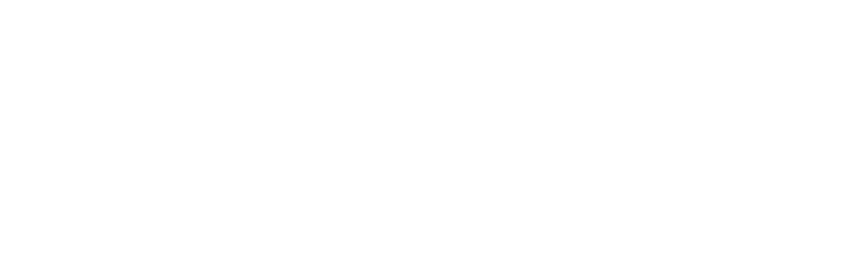
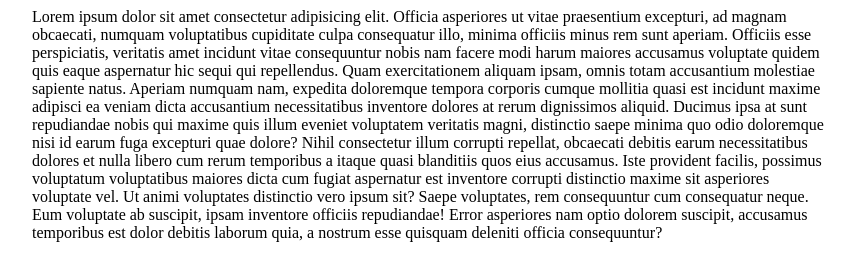
Before and after one commit to zazeli/3-errorsmile, a website: page index.html in a window 1280 px wide. Shown: the whole page, without its empty margins (208-1062 px from the left). Drawn offline with Linux system fonts and the light colour scheme.

Commit message:
Content center

```diff
--- a/index.html
+++ b/index.html
@@ -14,7 +14,21 @@
     <meta name="theme-color" content="#ffffff">
 </head>
 <body>
+  <div style="display: inline-block; width: 800px; margin-left: calc((100% - 800px) /2);">
+Lorem ipsum dolor sit amet consectetur adipisicing elit. Officia asperiores ut vitae praesentium excepturi, ad magnam obcaecati, numquam
+voluptatibus cupiditate culpa consequatur illo, minima officiis minus rem sunt aperiam. Officiis esse perspiciatis, veritatis amet incidunt
+vitae consequuntur nobis nam facere modi harum maiores accusamus voluptate quidem quis eaque aspernatur hic sequi qui repellendus. Quam
+ exercitationem aliquam ipsam, omnis totam accusantium molestiae sapiente natus. Aperiam numquam nam, expedita doloremque tempora corporis
+ cumque mollitia quasi est incidunt maxime adipisci ea veniam dicta accusantium necessitatibus inventore dolores at rerum dignissimos aliquid.
+  Ducimus ipsa at sunt repudiandae nobis qui maxime quis illum eveniet voluptatem veritatis magni, distinctio saepe minima quo odio doloremque
+  nisi id earum fuga excepturi quae dolore? Nihil consectetur illum corrupti repellat, obcaecati debitis earum necessitatibus dolores et nulla
+  libero cum rerum temporibus a itaque quasi blanditiis quos eius accusamus. Iste provident facilis, possimus voluptatum voluptatibus maiores
+  dicta cum fugiat aspernatur est inventore corrupti distinctio maxime sit asperiores voluptate vel. Ut animi voluptates distinctio vero ipsum sit?
+    Saepe voluptates, rem consequuntur cum consequatur neque. Eum voluptate ab suscipit, ipsam inventore officiis repudiandae! Error asperiores nam
+    optio dolorem suscipit, accusamus temporibus est dolor debitis laborum quia, a nostrum esse quisquam deleniti officia consequuntur?
 
+
+  </div>
 
 
 
```
